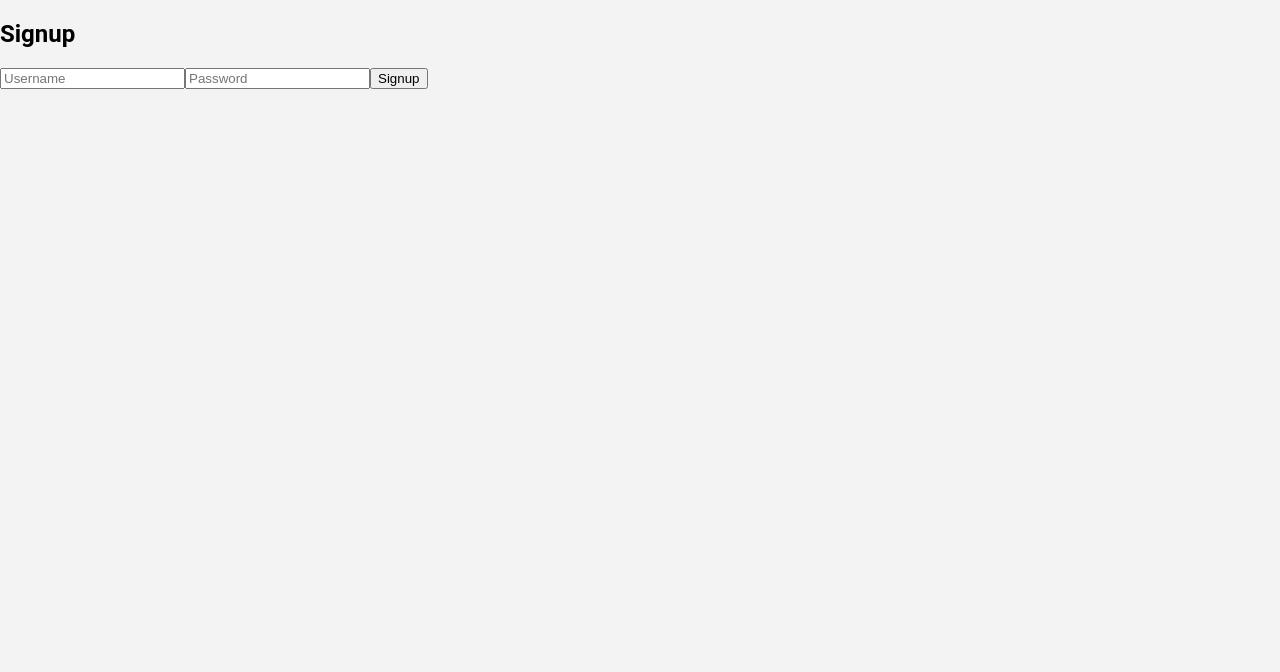
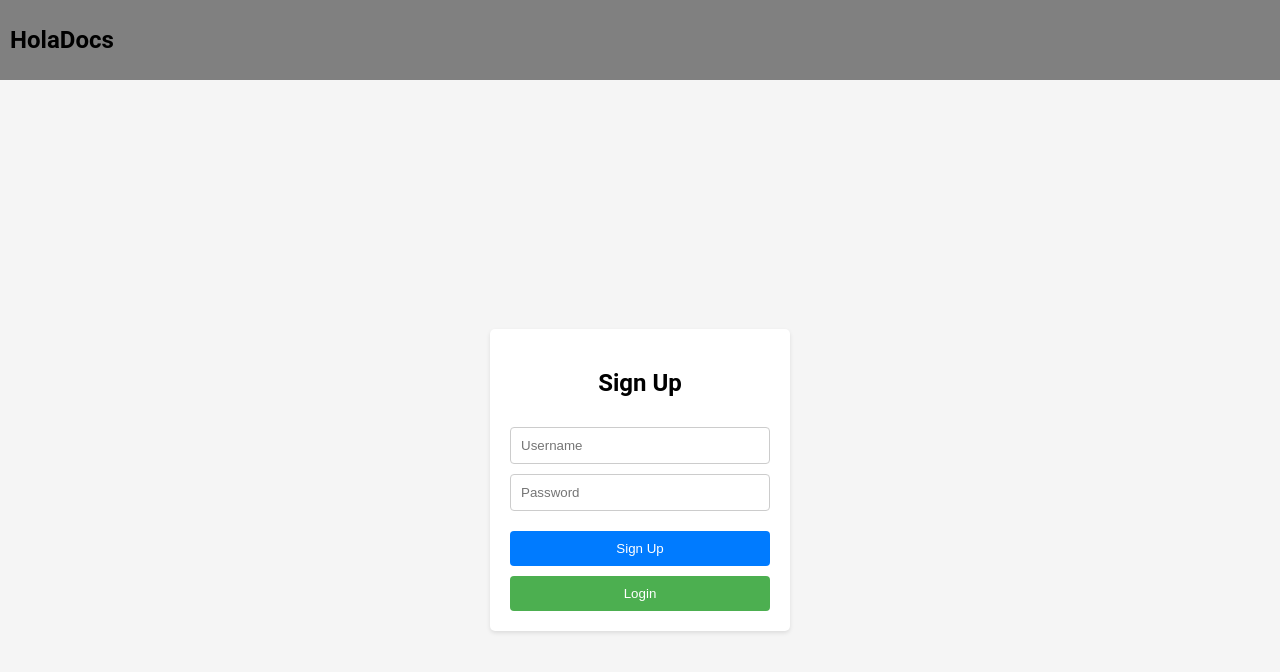
Before and after one commit to DebRC/HolaDocs, a React (Create React App) app in the folder client/: page /signup in a window 1280 px wide. Shown: the top 672 px of the page. Built offline with nearby package versions, Linux system fonts and the light colour scheme.

Commit message:
Added login sign up page

```diff
--- a/client/src/login.js
+++ b/client/src/login.js
@@ -1,41 +1,102 @@
 import React, { useState } from 'react';
 import axios from 'axios';
+import { useNavigate } from 'react-router-dom';
 
 export default function Login() {
   const [username, setUsername] = useState('');
   const [password, setPassword] = useState('');
-    const [message, setMessage] = useState('');
-    const [token, setToken] = useState('');
+  const [errorMessage, setErrorMessage] = useState('');
+  const navigate = useNavigate();
 
   const handleLogin = async () => {
     try {
       const res = await axios.post('http://localhost:3001/api/user/auth/login', { username, password });
-            setToken(res.data.token);
-            setMessage('Login successful. Token: ' + res.data.token);
       localStorage.setItem('token', res.data.token);
+      navigate('/');
     } catch (error) {
-            setMessage(error.response.data.message);
+      if (error.response) {
+        setErrorMessage(error.response.data.error);
+      } else {
+        setErrorMessage("Server Error. Please try again later.");
+      }
     }
   };
+  const handleSignup = async () => {
+    navigate('/signup');
+  };
+
+  const handleGoToRoot = () => {
+    navigate('/');
+    window.location.reload();
+  }
 
   return (
-        <div>
-          <h2>Login</h2>
+    <>
+      <div style={{ display: 'flex', justifyContent: 'space-between', alignItems: 'center', padding: '10px', backgroundColor: '#808080' }}>
+        <h1 style={{ fontFamily: '"Roboto", sans-serif', fontSize: '24px', cursor: 'pointer' }} onClick={handleGoToRoot}>HolaDocs</h1>
+      </div>
+      <div style={{
+        display: 'flex',
+        flexDirection: 'column',
+        alignItems: 'center',
+        justifyContent: 'center',
+        height: '100vh',
+        background: '#f5f5f5'
+      }}>
+        <div style={{
+          padding: '20px',
+          borderRadius: '5px',
+          boxShadow: '0 2px 4px rgba(0,0,0,0.1)',
+          background: '#fff',
+          display: 'flex',
+          flexDirection: 'column',
+          gap: '10px',
+          width: '300px'
+        }}>
+          <h2 style={{ textAlign: 'center' }}>Login</h2>
           <input
             type="text"
             placeholder="Username"
             value={username}
             onChange={(e) => setUsername(e.target.value)}
+            style={{
+              padding: '10px',
+              border: '1px solid #ccc',
+              borderRadius: '4px'
+            }}
           />
           <input
             type="password"
             placeholder="Password"
             value={password}
             onChange={(e) => setPassword(e.target.value)}
+            style={{
+              padding: '10px',
+              border: '1px solid #ccc',
+              borderRadius: '4px'
+            }}
           />
-          <button onClick={handleLogin}>Login</button>
-
-          {message && <p>{message}</p>}
+          {errorMessage && <div style={{ color: 'red', textAlign: 'center' }}>{errorMessage}</div>}
+          <button onClick={handleLogin} style={{
+            padding: '10px',
+            border: 'none',
+            borderRadius: '4px',
+            background: '#007bff',
+            color: '#ffffff',
+            cursor: 'pointer',
+            marginTop: '10px'
+          }}>Login</button>
+          <button onClick={handleSignup} style={{
+            padding: '10px',
+            border: 'none',
+            borderRadius: '4px',
+            background: '#4CAF50',
+            color: '#ffffff',
+            cursor: 'pointer',
+            marginTop: '0px'
+          }}>Sign Up</button>
         </div>
+      </div>
+    </>
   );
 }
--- a/client/src/signup.js
+++ b/client/src/signup.js
@@ -1,38 +1,102 @@
 import React, { useState } from 'react';
 import axios from 'axios';
+import { useNavigate } from 'react-router-dom';
 
 export default function Signup() {
   const [username, setUsername] = useState('');
   const [password, setPassword] = useState('');
-    const [message, setMessage] = useState('');
+  const [errorMessage, setErrorMessage] = useState('');
+  const navigate = useNavigate();
 
   const handleSignup = async () => {
     try {
       const res = await axios.post('http://localhost:3001/api/user/auth/signup', { username, password });
-            setMessage(res.data.message);
+      localStorage.setItem('token', res.data.token);
+      navigate('/');
     } catch (error) {
-            setMessage(error.response.data.message);
+      if(error.response){
+        setErrorMessage(error.response.data.error);
+      }else{
+        setErrorMessage("Server Error. Please try again later.");
+      }
     }
   };
+  const handleLogin = async () => {
+    navigate('/login');
+  };
+
+  const handleGoToRoot = () => {
+    navigate('/');
+    window.location.reload();
+  }
 
   return (
-        <div>
-          <h2>Signup</h2>
+    <>
+    <div style={{ display: 'flex', justifyContent: 'space-between', alignItems: 'center', padding: '10px', backgroundColor: '#808080' }}>
+        <h1 style={{ fontFamily: '"Roboto", sans-serif', fontSize: '24px', cursor: 'pointer' }} onClick={handleGoToRoot}>HolaDocs</h1>
+      </div>
+    <div style={{
+      display: 'flex',
+      flexDirection: 'column',
+      alignItems: 'center',
+      justifyContent: 'center',
+      height: '100vh',
+      background: '#f5f5f5'
+    }}>
+      <div style={{
+        padding: '20px',
+        borderRadius: '5px',
+        boxShadow: '0 2px 4px rgba(0,0,0,0.1)',
+        background: '#fff',
+        display: 'flex',
+        flexDirection: 'column',
+        gap: '10px',
+        width: '300px'
+      }}>
+        <h2 style={{ textAlign: 'center' }}>Sign Up</h2>
         <input
           type="text"
           placeholder="Username"
           value={username}
           onChange={(e) => setUsername(e.target.value)}
+          style={{
+            padding: '10px',
+            border: '1px solid #ccc',
+            borderRadius: '4px'
+          }}
         />
         <input
           type="password"
           placeholder="Password"
           value={password}
           onChange={(e) => setPassword(e.target.value)}
+          style={{
+            padding: '10px',
+            border: '1px solid #ccc',
+            borderRadius: '4px'
+          }}
         />
-          <button onClick={handleSignup}>Signup</button>
-
-          {message && <p>{message}</p>}
+      {errorMessage && <div style={{ color: 'red', textAlign: 'center' }}>{errorMessage}</div>}
+      <button onClick={handleSignup} style={{
+          padding: '10px',
+          border: 'none',
+          borderRadius: '4px',
+          background: '#007bff',
+          color: '#ffffff',
+          cursor: 'pointer',
+          marginTop: '10px'
+        }}>Sign Up</button>
+        <button onClick={handleLogin} style={{
+          padding: '10px',
+          border: 'none',
+          borderRadius: '4px',
+          background: '#4CAF50',
+          color: '#ffffff',
+          cursor: 'pointer',
+          marginTop: '0px'
+        }}>Login</button>
       </div>
+    </div>
+    </>
   );
 }
```
Lines whose indentation alone changed are shown as unchanged.
